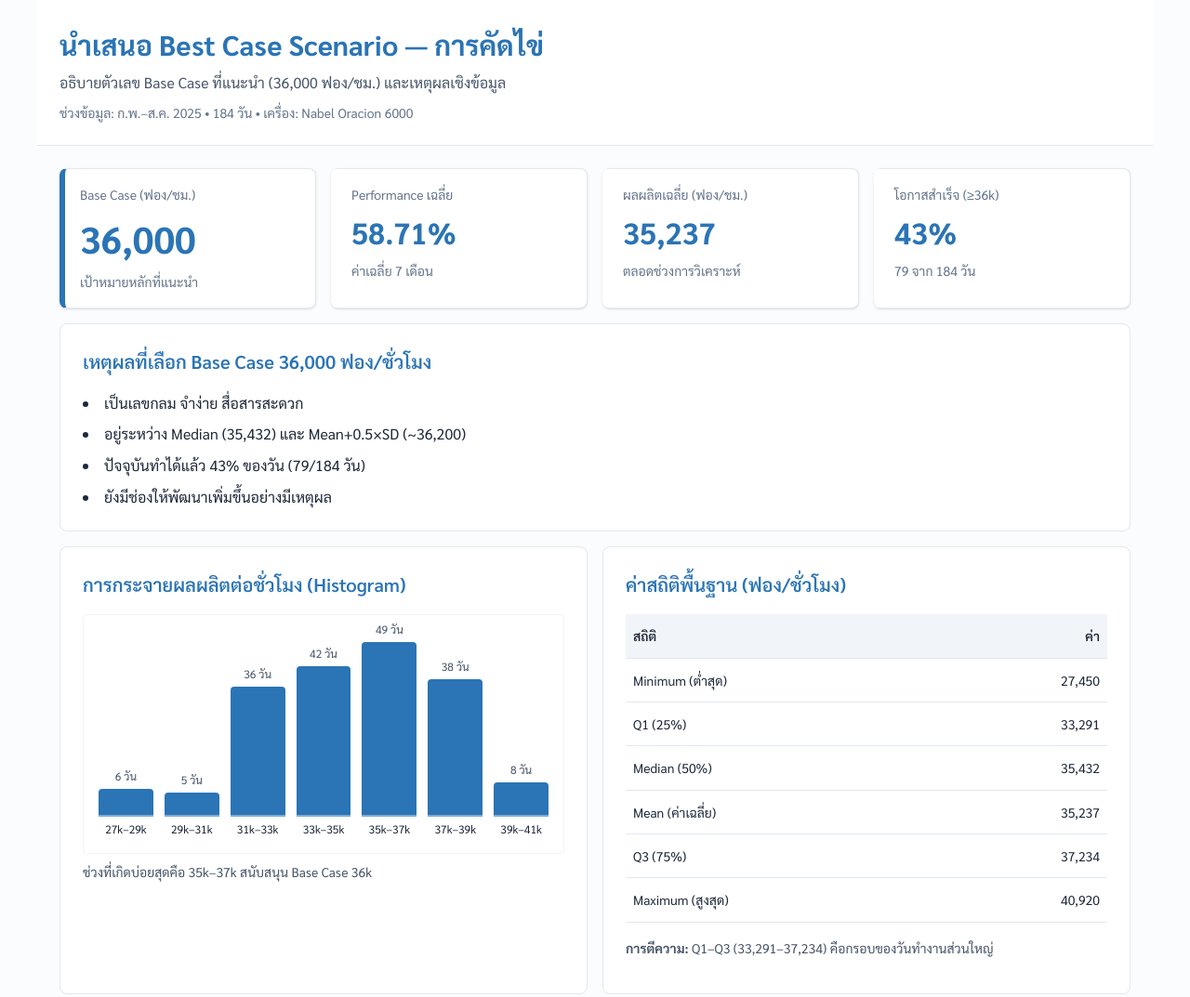
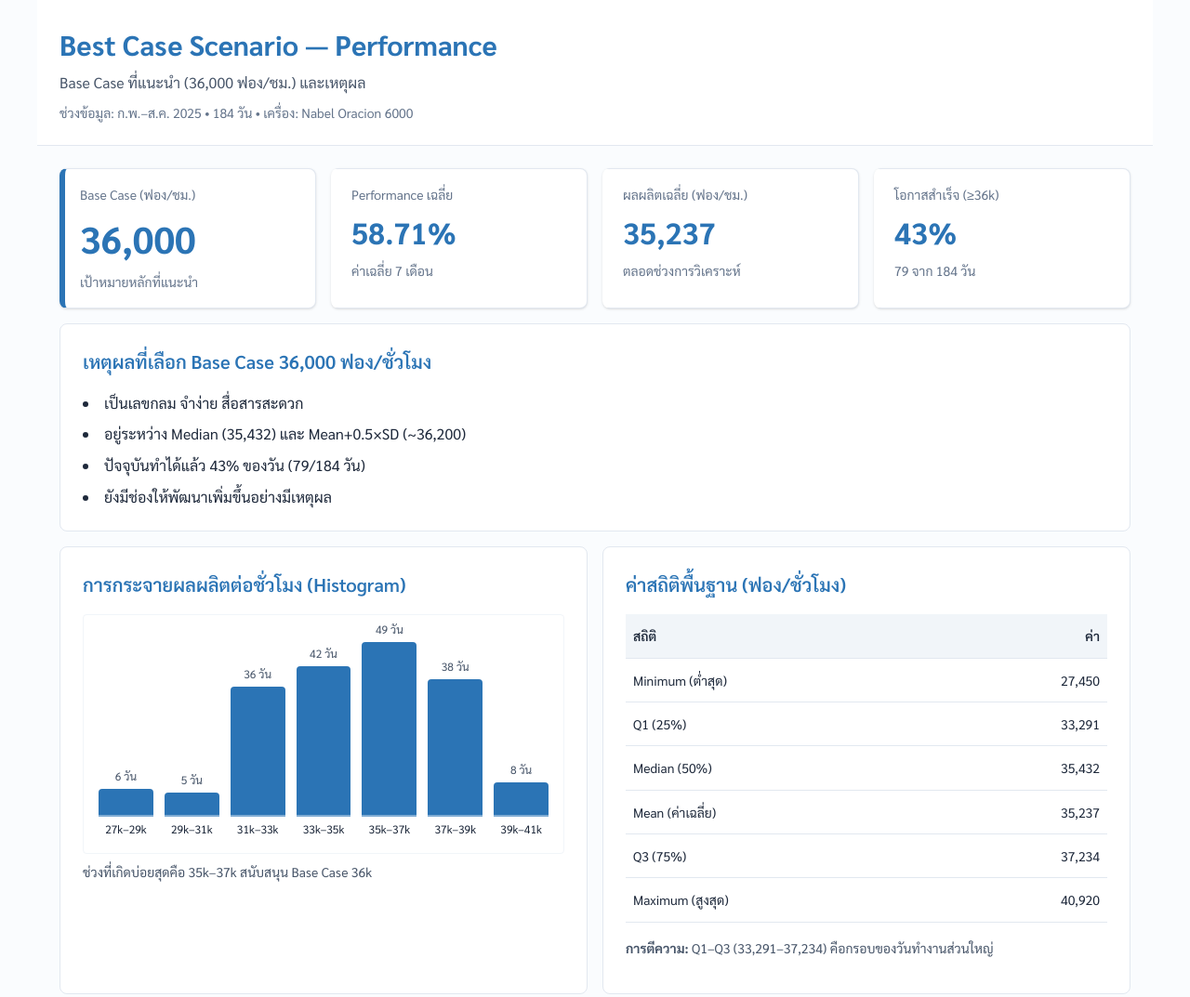
Before and after one commit to nattaponmtn/Best_case, a plain HTML site: page index.html in a window 1280 px wide. Shown: the top 1073 px of the page at 93% size. Drawn offline with Linux system fonts and the light colour scheme.

Commit message:
Update index.html

```diff
--- a/index.html
+++ b/index.html
@@ -291,8 +291,8 @@
 
         // --- RENDER FUNCTIONS ---
         function renderHeader() {
-            document.getElementById('header-title').textContent = 'นำเสนอ Best Case Scenario — การคัดไข่';
-            document.getElementById('header-subtitle').textContent = 'อธิบายตัวเลข Base Case ที่แนะนำ (36,000 ฟอง/ชม.) และเหตุผลเชิงข้อมูล';
+            document.getElementById('header-title').textContent = 'Best Case Scenario — Performance';
+            document.getElementById('header-subtitle').textContent = 'Base Case ที่แนะนำ (36,000 ฟอง/ชม.) และเหตุผล';
             document.getElementById('header-meta').textContent = `ช่วงข้อมูล: ${META.period} • ${META.totalDays} วัน • เครื่อง: ${META.machine}`;
         }
 
```
